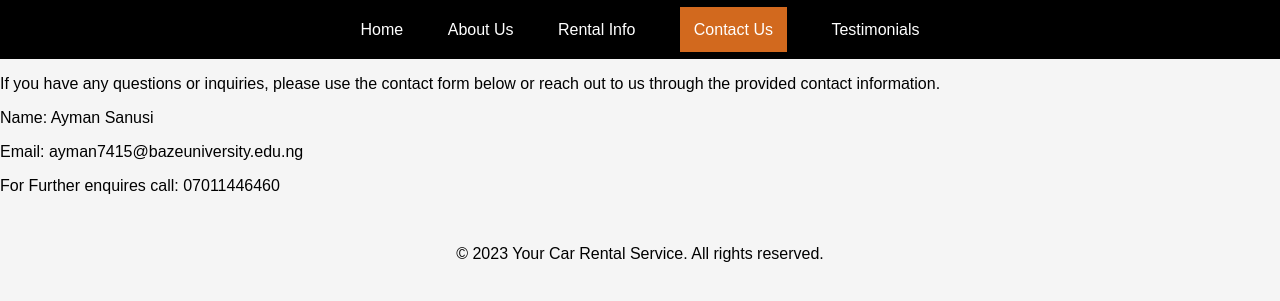
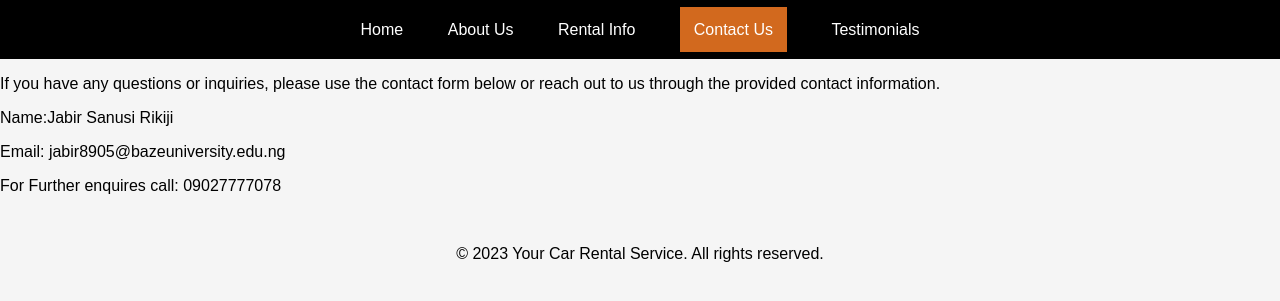
Before and after one commit to ironking787/Ayman09sanusi.github.io, a plain HTML site: page Project Contact us.html in a window 1280 px wide. Shown: the part 79-380 px from the top of the page. Drawn offline with Linux system fonts and the light colour scheme.

Commit message:
Update Project Contact us.html

```diff
--- a/Project Contact us.html
+++ b/Project Contact us.html
@@ -79,9 +79,9 @@
         <div class="contact">
 
         <p>If you have any questions or inquiries, please use the contact form below or reach out to us through the provided contact information.</p>
-        <p>Name: Ayman Sanusi<p>
-        <p>Email: ayman7415@bazeuniversity.edu.ng<p>
-        <p>For Further enquires call: 07011446460<p>
+        <p>Name:Jabir Sanusi Rikiji<p>
+        <p>Email: jabir8905@bazeuniversity.edu.ng<p>
+        <p>For Further enquires call: 09027777078<p>
 
         </div>
 
```
